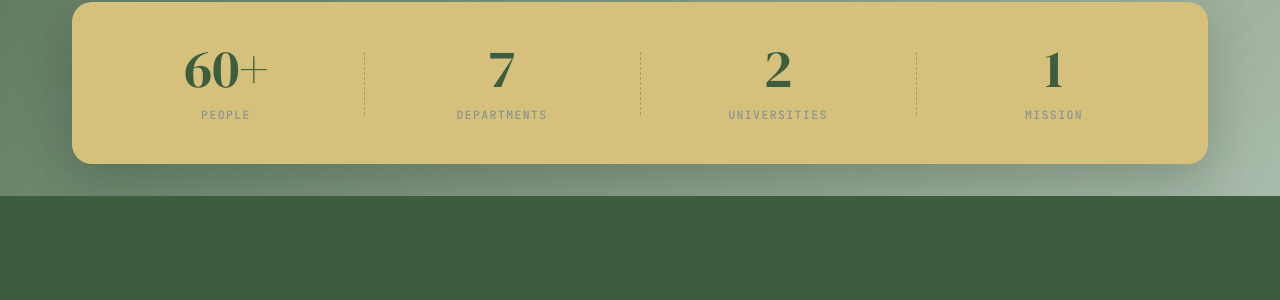
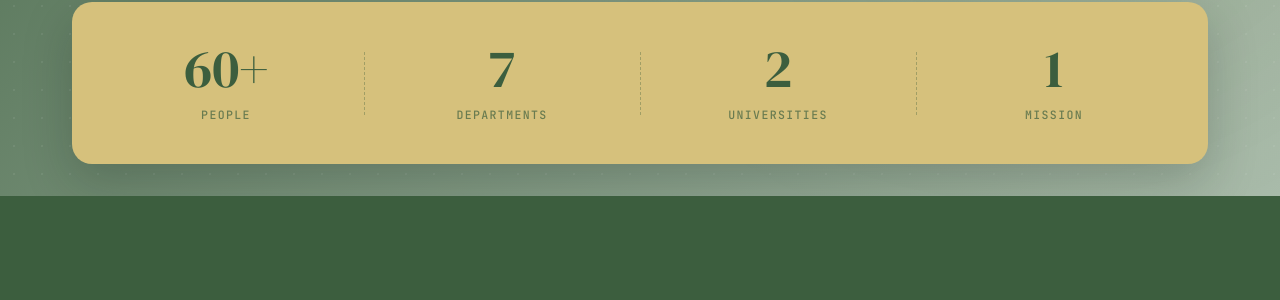
Before and after one commit to CPDSE/PagesCMS, a Jekyll site: the page built from index.md, in a window 1280 px wide and 900 px high, scrolled down 587 px. Shown: the part 150-450 px from the top of the window. Built offline with Jekyll 4.4.1, drawn with Linux system fonts in a browser that asks for light colours.

Commit message:
Update main.css

```diff
--- a/assets/css/main.css
+++ b/assets/css/main.css
@@ -346,7 +346,8 @@ a { color: inherit; }
   font-weight: 500;
   letter-spacing: 0.12em;
   text-transform: uppercase;
-  color: var(--muted);
+  color: #3C5E3E;
+  opacity: 0.7;
   margin-top: 0.6rem;
   display: block;
 }
```
